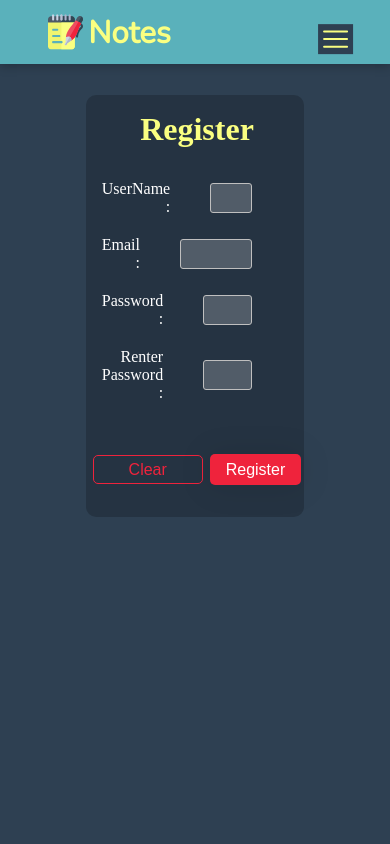
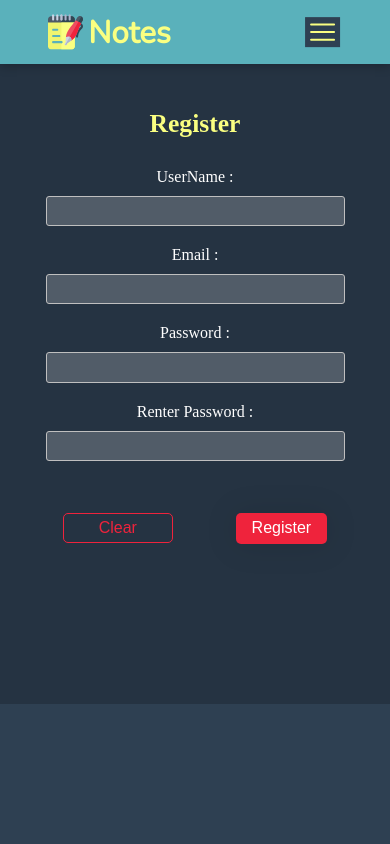
Before and after one commit to ShUbHaM13M/NotesApp, a Flask app: page /register in a window 390 px wide. Run offline with Flask 2, Linux system fonts and the light colour scheme; some libraries are stand-ins or nearby versions.

Commit message:
Mobile responsiveness

```diff
--- a/static/css/form.css
+++ b/static/css/form.css
@@ -1,10 +1,18 @@
+
+.center-container {
+    display: grid;
+    place-content: center;
+    height: 80vh;
+}
 
 .form {
-    margin: 8% 22%;
     background-color: rgba(0, 0, 0, 0.2);
-    display: grid;
+    display: flex;
+    flex-direction: column;
     place-items: center;
     border-radius: 10px;
+    max-height: 40em;
+    max-width: 30em;
 }
 
 .fields {
@@ -35,3 +43,32 @@
     margin: 1em 0 2em 0;
     justify-content: space-evenly;
 }
+
+@media screen and (max-width: 598px) {
+
+    .center-container {
+        place-content: initial;
+    }
+
+    .form {
+        border-radius: 0;
+        height: 100vh;
+        width: 100%;
+        padding-top: 2em;
+    }
+
+    .field-items {
+        flex-direction: column;
+        gap: 10px;
+    }
+
+    .field-items input {
+        width: 100%;
+    }
+
+    .form h3 {
+        font-size: 1.6em;
+        letter-spacing: 1.2;
+    }
+
+}
--- a/static/css/style.css
+++ b/static/css/style.css
@@ -18,7 +18,8 @@
 .container {
   width: 100%;
   background-color: var(--color-background);
-  height: 100vh;
+  min-height: 100vh;
+  padding-bottom: 0.5em
 }
 
 a {
@@ -190,9 +191,15 @@
 
   #mob-view {
     pointer-events: all;
-    display: block;
-    height: 1em;
-    width: 1.5em;
+    display: inline-flex;
+    justify-content: center;
+    height: 100%;
+    width: 13%;
+  }
+
+  .ham-icon {
+    width: 100%;
+    height: 100%;
   }
 
   .mob-list {
@@ -248,7 +255,7 @@
 
   #close-btn {
     text-align: right;
-    margin: 1.5em 2.2em;
+    margin: 1em 2.9em;
   }
 
   a.button-primary {
--- a/static/js/index.js
+++ b/static/js/index.js
@@ -40,9 +40,10 @@
 });
 
 $('#btn-download').on('click', (event) => {
-    $('.file-ext-dialog').slideToggle(
+    $('.file-ext-dialog').slideDown(
             250,
             () => {
+                $('.file-ext-dialog').css("display", "flex");
                 closeOnScreenClick('.file-ext-dialog');
             }
         );
--- a/templates/about.html
+++ b/templates/about.html
@@ -29,7 +29,7 @@
             </div>
         </div>
         <div>
-            <a class="button-primary" href="mailto:shubham.heeralal@gmail.com">Found a bug ?</a>
+            <a id="bugReportBtn" class="button-primary" href="mailto:shubham.heeralal@gmail.com">Found a bug ?</a>
         </div>
     </div>
     <div class="tools">
--- a/templates/base.html
+++ b/templates/base.html
@@ -81,7 +81,7 @@
         </li>
       </ul>
       <div id="mob-view">
-        <a href="#"><img src="../static/imgs/HamburgerMenu.svg" alt="="></a>
+        <a href="#"><img src="../static/imgs/HamburgerMenu.svg" class="ham-icon" alt="="></a>
       </div>
     </nav>
     <div class="mob-list">
--- a/templates/login.html
+++ b/templates/login.html
@@ -9,6 +9,7 @@
 
 {% block content %}
 
+<div class="center-container">
   <form action="{{ url_for("login")}}" method="POST" class="form">
     <h3>Login</h3>
     <section class="fields">
@@ -26,7 +27,7 @@
       <button class="button-primary" type="submit">Login</button>
     </section>
   </form>
-
+</div>
 
 {% with errors = get_flashed_messages(category_filter=["error"]) %}
 {% if errors %}
--- a/templates/register.html
+++ b/templates/register.html
@@ -11,6 +11,7 @@
     <link rel="stylesheet" href="../static/css/form.css">
 {% endblock %}
 {% block content %}
+<div class="center-container">
     <form action="#" method="POST" class="form">
         <h3>Register</h3>
         <section class="fields">
@@ -38,7 +39,7 @@
         </section>
 
     </form>
-
+</div>
 
 {% with errors = get_flashed_messages(category_filter=["error"]) %}
 {% if errors %}
```
Also changed, not shown: static/css/about.css (+16 -0 lines), static/css/editor.css (+47 -5 lines), static/css/index.css (+30 -0 lines). Lines whose indentation alone changed are shown as unchanged.
